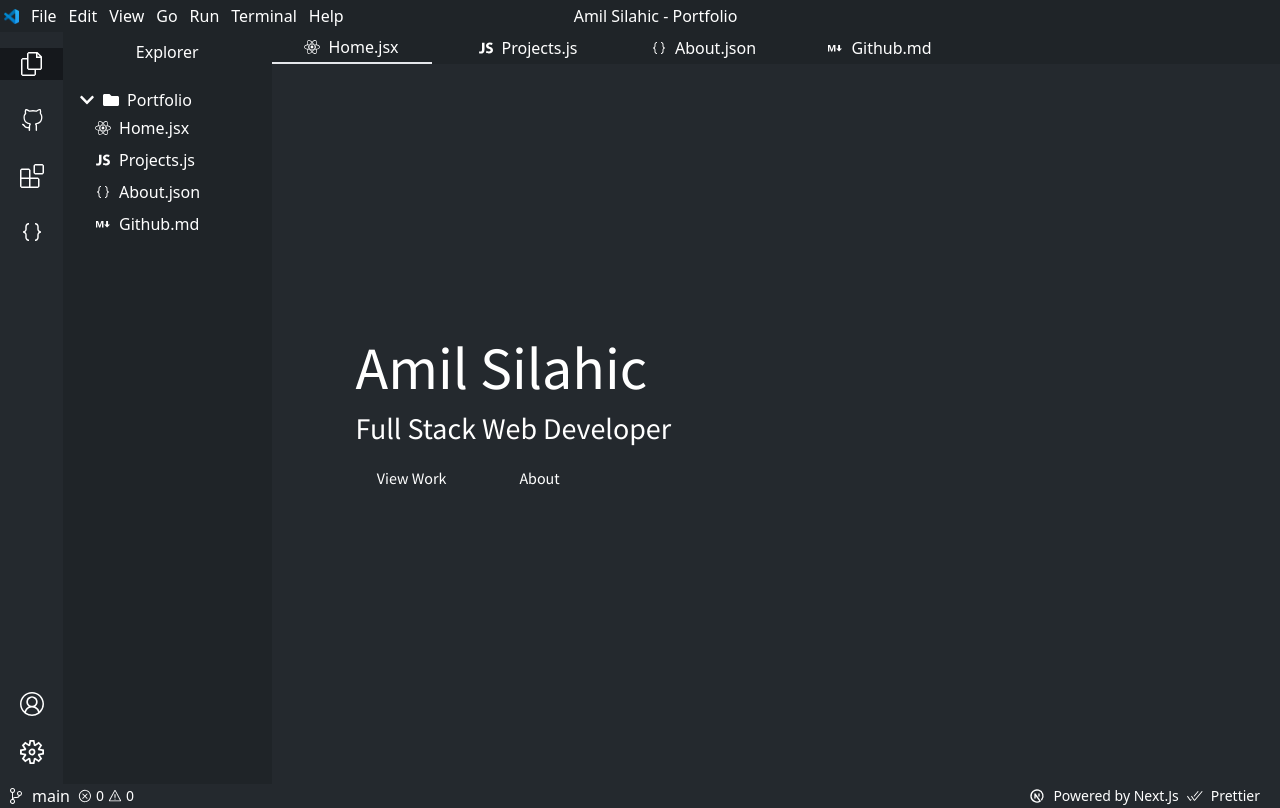
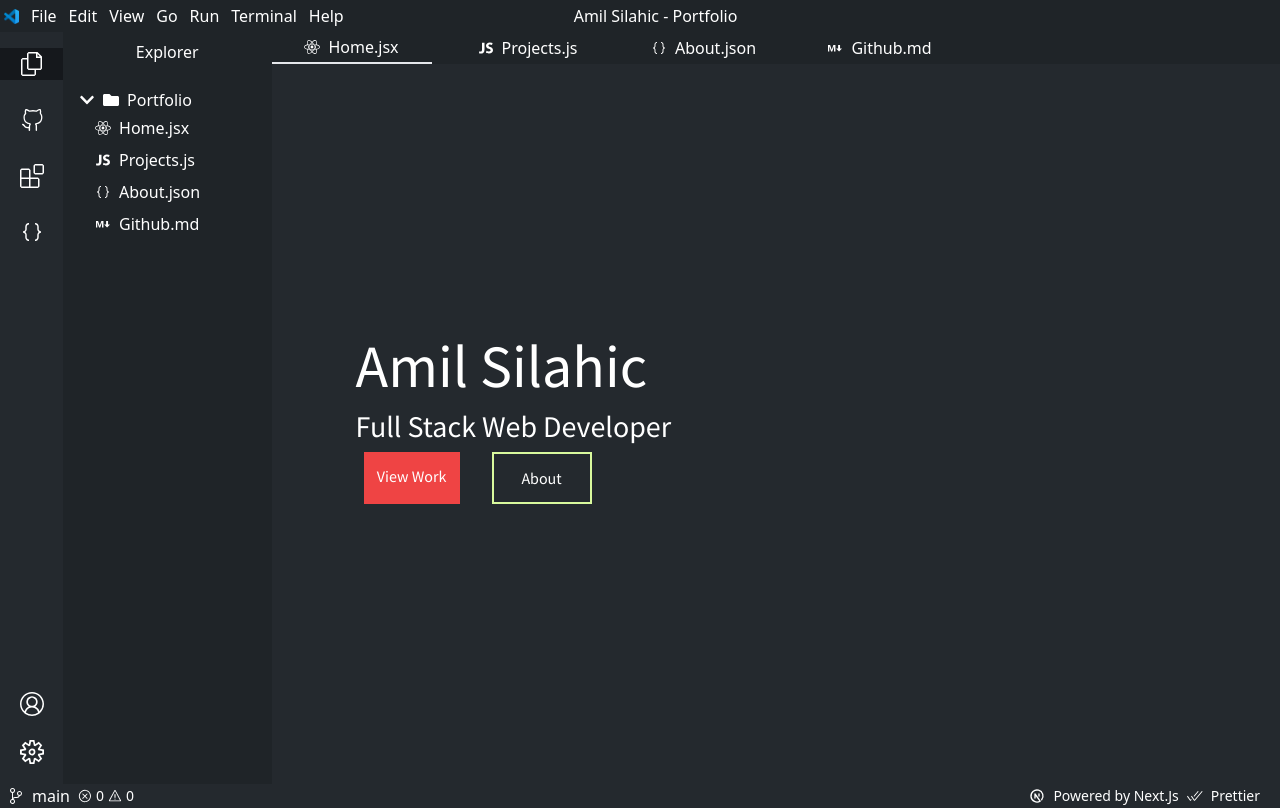
Before and after one commit to SilahicAmil/nextjs-updated-portfolio, a Next.js app: page / in a window 1280 px wide. Built offline with nearby package versions, Linux system fonts and the light colour scheme.

Commit message:
added simple colors to button on splash screen

```diff
--- a/components/HomePage/SplashContent.js
+++ b/components/HomePage/SplashContent.js
@@ -1,3 +1,5 @@
+import Link from "next/link";
+
 const SplashContent = ({}) => {
   return (
     <>
@@ -13,8 +15,12 @@ const SplashContent = ({}) => {
 
             <p className="text-3xl">Full Stack Web Developer</p>
             <div className="flex gap-8 p-2">
-              <button className=" p-1 w-24 h-12">View Work</button>
-              <button className="  p-1 w-24 h-12">About</button>
+              <Link href="/projects" className="bg-red-500">
+                <button className="p-1 w-24 h-12">View Work</button>
+              </Link>
+              <Link href="/about" className="border-lime-200 border-2">
+                <button className=" p-1 w-24 h-12">About</button>
+              </Link>
             </div>
           </div>
         </div>
```
